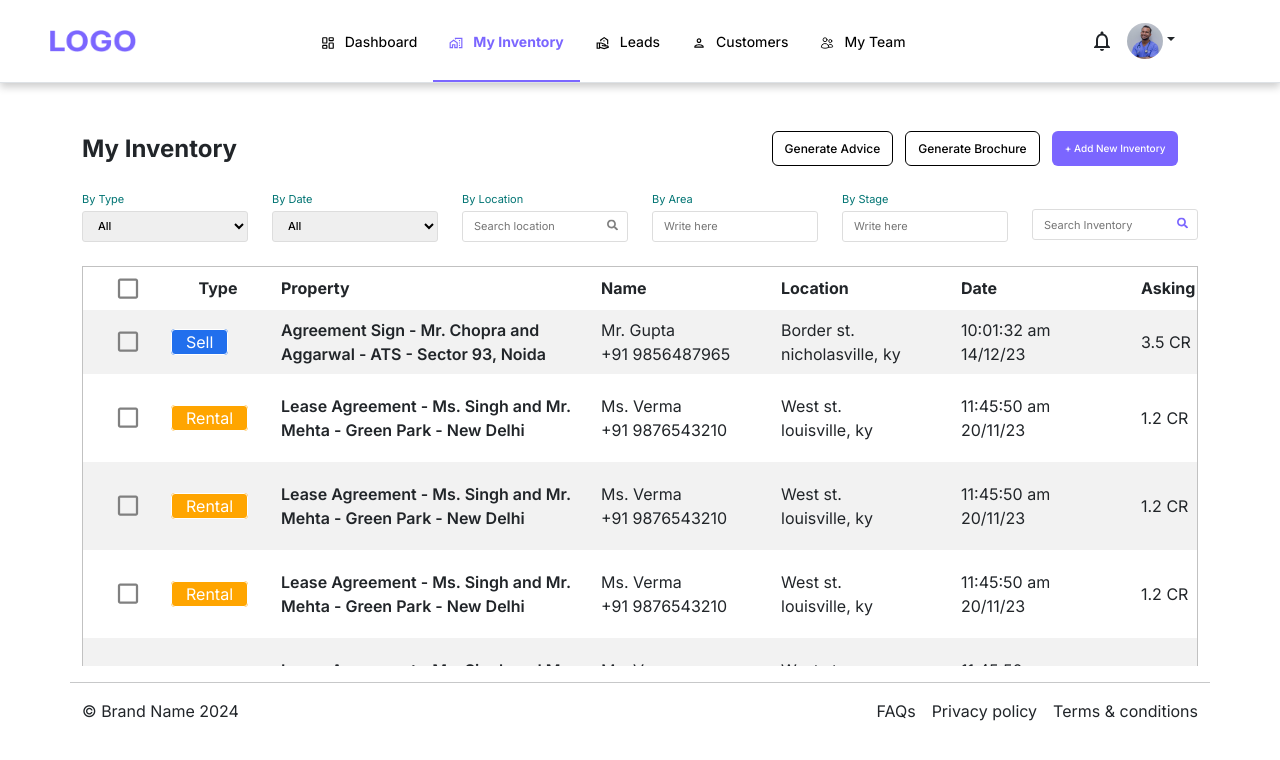
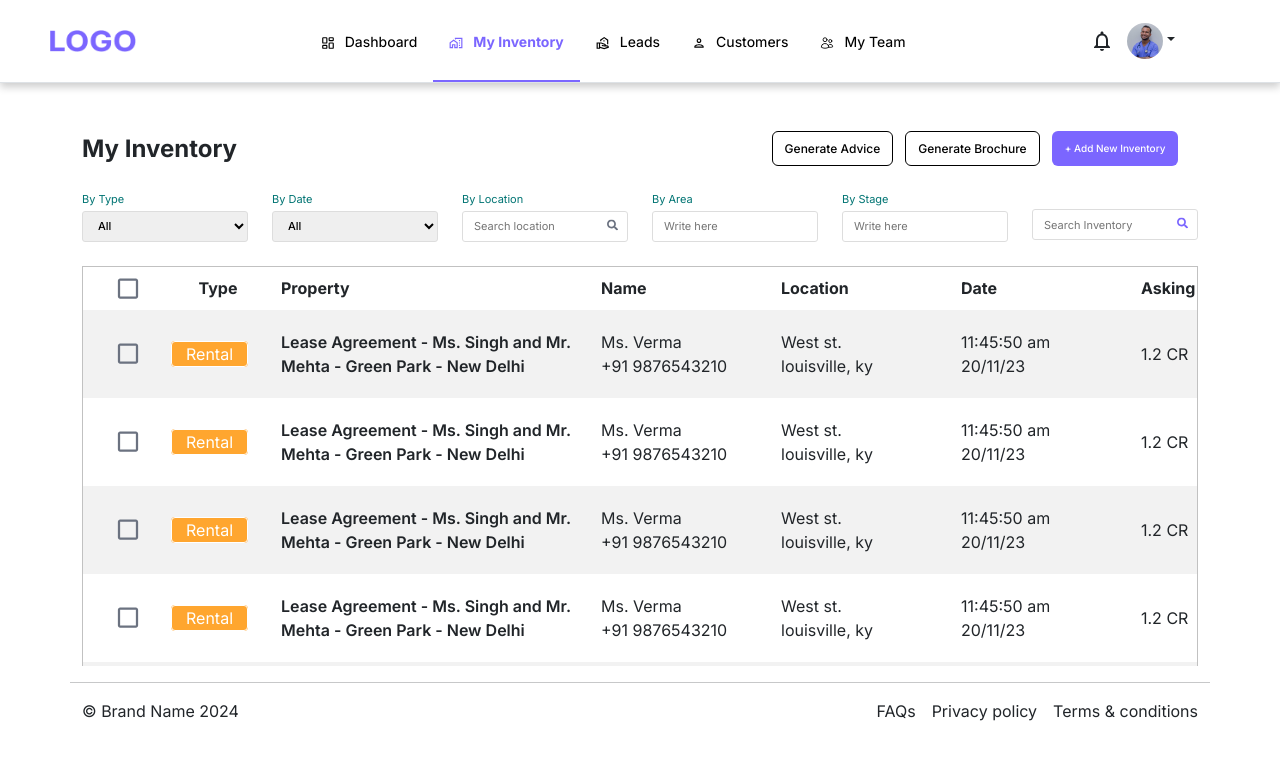
Before and after one commit to hariomsep21/CRM-project, a React (Vite) app in the folder CRM-Project/: page /myinventory in a window 1280 px wide. Shown: the top 760 px of the page. Built offline with nearby package versions, Linux system fonts and the light colour scheme.

Commit message:
Add icon and border color in global

```diff
--- a/CRM-Project/src/App.css
+++ b/CRM-Project/src/App.css
@@ -1,9 +1,12 @@
 @import url('https://fonts.googleapis.com/css2?family=Inter:wght@100..900&display=swap');
 
+
+/* Font-Family Global css */
 :root {
   --default-font: 'Inter', system-ui, -apple-system, 'Segoe UI', Roboto, 'Helvetica Neue', Arial, 'Noto Sans', 'Liberation Sans', sans-serif, 'Apple Color Emoji', 'Segoe UI Emoji', 'Segoe UI Symbol', 'Noto Color Emoji';
 }
 
+/* color Global css */
 :root {
   --primary-text-color: #7B66FF;
   --secondary-text-color: #ffffff;
@@ -15,6 +18,7 @@
 
 }
 
+/* background color Global css */
 :root {
   --primary-bg-color: #7B66FF;
   --secondary-bg-color: #ffffff;
@@ -24,16 +28,37 @@
   --buy-bg-color: #850F8D;
   --sell-bg-color: #216FED;
   --rental-bg-color: #FFA62F;
+  --lightGray-bg-color: #C1C1C1;
+  --gray_10px-bg-color: #f2f2f2;
+
 }
 
+/* icon color Global css */
 :root {
   --primary-icon-color: #7B66FF;
   --edit-note-icon-color: #FFA62F;
   --share-icon-color: #FF595A;
+  --placeholder-icon-color: #6B7280;
 
 }
 
+/* border color Global css */
+:root {
+  --primary-bcolor: #7B66FF;
+  --secondary-bcolor: #ffffff;
+  --default-bcolor: #000000;
+  --accent-bcolor: #dddddd;
+  --placeholder-bcolor: #6B7280;
+  --filter-bcolor: #007473;
+  --lightGray-bcolor: #C1C1C1;
+  --gray_10px-bcolor: #f2f2f2;
+
+}
+
+
+
 body {
+  background-color: var(--secondary-bg-color);
   font-family: var(--default-font);
 }
 
--- a/CRM-Project/src/components/Customers_Comp/CustomerGrid_Comp/CustomerGrid.module.css
+++ b/CRM-Project/src/components/Customers_Comp/CustomerGrid_Comp/CustomerGrid.module.css
@@ -1,5 +1,5 @@
 .cust_rowThree {
-  border: 1px solid #DDDDDD;
+  border: 1px solid var(--accent-bcolor);
   border-radius: 4px;
   height: 157px;
   padding-left: 5px;
@@ -8,12 +8,12 @@
 
 .cust_rowThree .cust_address {
   display: flex;
-  color: #6B7280;
+  color: var(--placeholder-text-color);
 }
 
 .property_btn {
-  background-color: #850F8D;
-  color: white;
+  background-color: var(--buy-bg-color);
+  color: var(--secondary-text-color);
   height: 22px;
   font-size: 12px;
   padding-bottom: 24px;
@@ -21,8 +21,8 @@
 }
 
 .property_btn_rental {
-  background-color: orange;
-  color: white;
+  background-color: var(--rental-bg-color);
+  color: var(--secondary-text-color);
   height: 22px;
   font-size: 12px;
   padding-bottom: 24px;
@@ -36,7 +36,7 @@
 
 .cust_name p {
   padding-left: 10px;
-  color: #FF595A;
+  color: var(--accent-text-color);
   font-weight: 600;
 }
 
@@ -46,7 +46,7 @@
 
 .cust_icons {
   display: flex;
-  color: #7B66FF;
+  color: var(--primary-icon-color);
   gap: 4px;
 }
 
--- a/CRM-Project/src/components/MyInventory_Comp/Inventory_Body.jsx
+++ b/CRM-Project/src/components/MyInventory_Comp/Inventory_Body.jsx
@@ -1,7 +1,7 @@
 import React from "react";
 import style from "./Inventory_Body.module.css";
 import { FaSearch } from "react-icons/fa";
-import { useTable } from "react-table";
+import { useTable, useSortBy } from "react-table"; // Import useSortBy
 import { MdCheckBoxOutlineBlank } from "react-icons/md";
 import { FaRegUser } from "react-icons/fa6";
 import { MdRemoveRedEye } from "react-icons/md";
@@ -200,9 +200,15 @@ const Inventory_Body = () => {
     ],
     []
   );
-
   const { getTableProps, getTableBodyProps, headerGroups, rows, prepareRow } =
-    useTable({ columns, data });
+    useTable(
+      {
+        columns,
+        data,
+        initialState: { sortBy: [{ id: "type", desc: false }] }, // Initial sorting by type, ascending
+      },
+      useSortBy // Hook that enables sorting
+    );
 
   return (
     <>
@@ -218,11 +224,14 @@ const Inventory_Body = () => {
                   {headerGroup.headers.map((column, columnIndex) => (
                     <th
                       key={columnIndex}
-                      {...column.getHeaderProps()}
+                      {...column.getHeaderProps(column.getSortByToggleProps())} // Enable sorting for each column
                       className={column.HeaderStyle}
                       style={{ width: column.width }}
                     >
                       {column.render("Header")}
+                      <span>
+                        {column.isSorted ? (column.isSortedDesc ? "" : "") : ""}
+                      </span>
                     </th>
                   ))}
                 </tr>
--- a/CRM-Project/src/components/MyInventory_Comp/Inventory_Body.module.css
+++ b/CRM-Project/src/components/MyInventory_Comp/Inventory_Body.module.css
@@ -4,16 +4,12 @@
 /* Table container to enable scrolling */
 
 .tableContainer {
-  font-family: "Inter", sans-serif;
   max-height: 400px;
-  /* Adjust as needed */
   overflow-y: auto;
-  /* Vertical scrolling */
   overflow-x: auto;
-  border: 1px solid #C1C1C1;
+  border: 1px solid var(--lightGray-bcolor);
   border-bottom: none;
-  /* Horizontal scrolling */
-  /* Ensure the table has a fixed layout */
+
 }
 
 .tableContainer::-webkit-scrollbar {
@@ -22,15 +18,15 @@
 }
 
 .tableContainer::-webkit-scrollbar-track {
-  background-color: #F1F1F1;
+  background-color: var(--lightGray-bg-color);
 
 
   /* Color of the track */
 }
 
 .tableContainer::-webkit-scrollbar-thumb {
-  background-color: #C1C1C1;
-  border: 1px solid #C1C1C1;
+  background-color: var(--lightGray-bg-color);
+  border: 1px solid var(--lightGray-bcolor);
   border-bottom: none;
   /* Color of the thumb */
   border-radius: 2px;
@@ -38,7 +34,7 @@
 }
 
 .tableContainer::-webkit-scrollbar-thumb:hover {
-  background-color: #C1C1C1;
+  background-color: var(--lightGray-bg-color);
   /* Color of the thumb on hover */
 }
 
@@ -74,19 +70,19 @@
   height: 27px;
   width: 74px;
   font-weight: 300 !important;
-  color: gray;
+  color: var(--placeholder-text-color);
   display: block;
 }
 
 .cell_CheckBox {
   height: 27px;
   width: 74px;
-  color: gray;
+  color: var(--placeholder-text-color);
 }
 
 .Check2_Box {
   margin-top: 16px;
-  color: gray;
+  color: var(--placeholder-text-color);
   height: 27px;
   width: 8%;
 }
@@ -109,12 +105,12 @@
 
 /* In your CSS file */
 .evenRow {
-  background-color: #f2f2f2;
+  background-color: var(--gray_10px-bg-color);
   /* light grey */
 }
 
 .oddRow {
-  background-color: white;
+  background-color: var(--secondary-bg-color);
   /* white */
 }
 
@@ -135,8 +131,8 @@
   display: inline;
   border: 1px solid;
   text-align: center !important;
-  background-color: #216FED;
-  color: white;
+  background-color: var(--sell-bg-color);
+  color: var(--secondary-text-color);
   border-radius: 4px;
 }
 
@@ -145,8 +141,8 @@
   display: inline;
   border: 1px solid;
   text-align: center !important;
-  background-color: orange;
-  color: white;
+  background-color: var(--rental-bg-color);
+  color: var(--secondary-text-color);
   border-radius: 4px;
 
 }
@@ -156,7 +152,7 @@
 
 /* these css for action icon Start  */
 .actionIconsStyle {
-  color: #7B66FF;
+  color: var(--primary-icon-color);
   text-align: center;
 }
 
--- a/CRM-Project/src/components/MyInventory_Comp/Inventory_Header.module.css
+++ b/CRM-Project/src/components/MyInventory_Comp/Inventory_Header.module.css
@@ -9,18 +9,18 @@
 .three_btn .advice_btn {
   height: 35px;
   font-size: 12px;
-  color: black;
+  color: var(--default-text-color);
   font-weight: 500;
-  border: 1px solid black;
+  border: 1px solid var(--default-bcolor);
 }
 
 .three_btn .addInventory_btn {
   height: 35px;
   font-size: 10px;
-  color: white;
+  color: var(--secondary-text-color);
   font-weight: 500;
   border: 1px solid transparent;
-  background-color: #7b66ff;
+  background-color: var(--primary-bg-color);
 }
 
 .Div_advicebtn {
@@ -44,14 +44,14 @@
 /* section-2 Start */
 
 .group_text {
-  color: #007473;
+  color: var(--filter-text-color);
   font-size: 11px;
 }
 
 .dropdown_Type,
 .dropdown_Date {
   margin-top: 3px;
-  border: 1px solid #dddddd;
+  border: 1px solid var(--accent-bcolor);
   width: 100%;
   height: 31px;
   font-weight: 500;
@@ -63,7 +63,7 @@
 .SearchStage_input input,
 .SearchLocation_input input {
   margin-top: 3px;
-  border: 1px solid #dddddd;
+  border: 1px solid var(--accent-bcolor);
   width: 100%;
   height: 31px;
   border-radius: 3px;
@@ -89,13 +89,13 @@
   top: 50%;
   transform: translateY(-50%);
   pointer-events: none;
-  color: gray;
+  color: var(--placeholder-icon-color);
   /* This ensures the icon doesn't block input interactions */
 }
 
 .SearchInventory_input input {
   margin-top: 3px;
-  border: 1px solid #dddddd;
+  border: 1px solid var(--accent-bcolor);
   width: 100%;
   height: 31px;
   border-radius: 3px;
@@ -118,7 +118,7 @@
   top: 50%;
   transform: translateY(-50%);
   pointer-events: none;
-  color: #7b66ff;
+  color: var(--primary-icon-color);
 }
 
 /* Section 2 end  */
```
